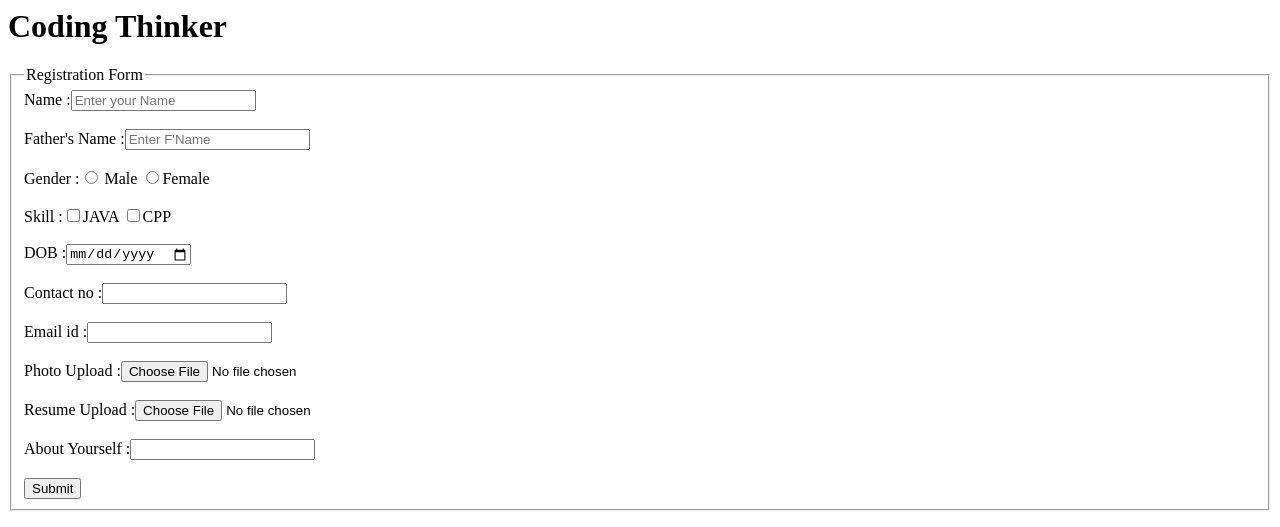
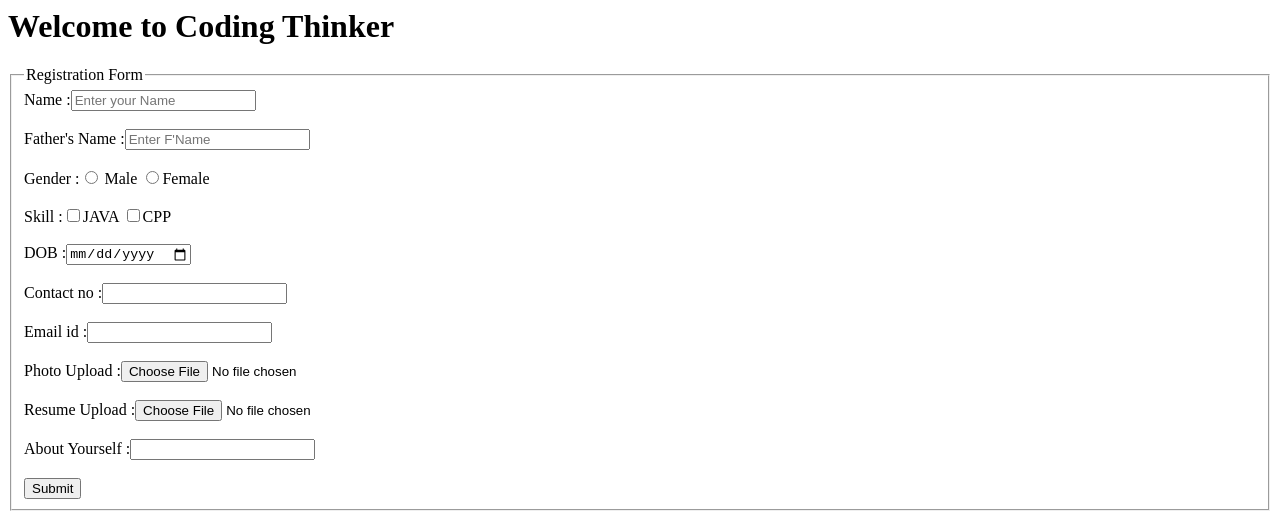
Before and after one commit to akashish3/Coding-Thinker-Registration, a plain HTML site: page index.html in a window 1280 px wide. Shown: the top 527 px of the page. Drawn offline with Linux system fonts and the light colour scheme.

Commit message:
Update index.html

```diff
--- a/index.html
+++ b/index.html
@@ -5,7 +5,7 @@
     <link rel="icon" href="fab.png">
 </head>
 <body>
-    <h1>Coding Thinker</h1>
+    <h1>Welcome to Coding Thinker</h1>
     <form>
         <fieldset>
             <legend>Registration Form</legend>
```
